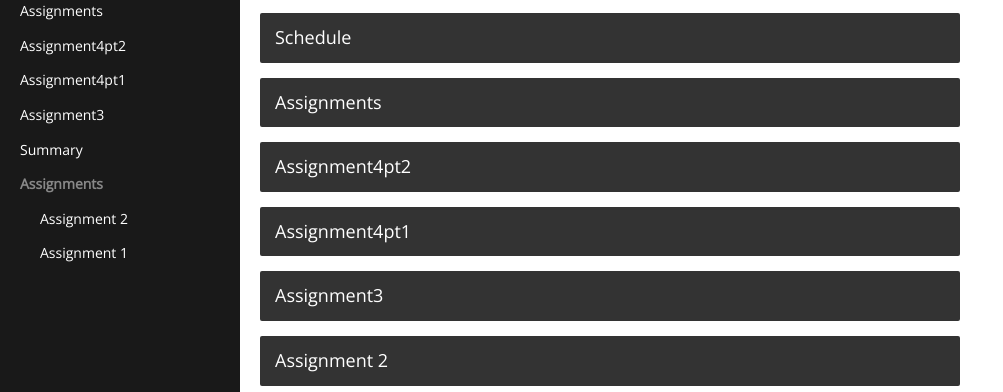
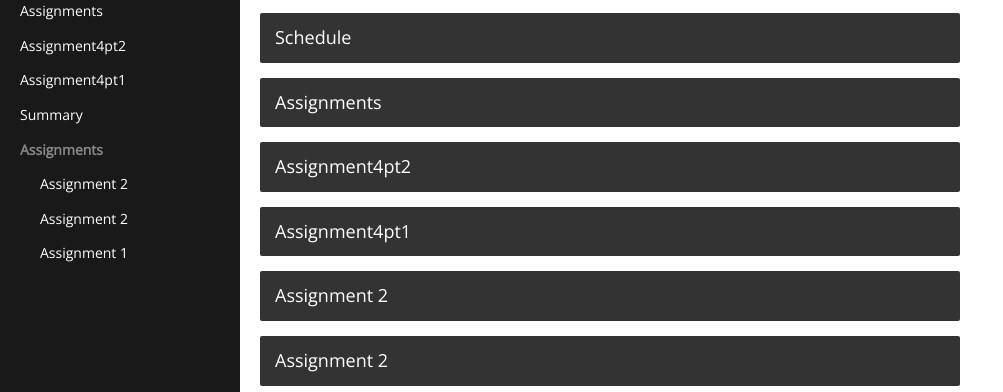
Before and after one commit to EMBrewer/dat150, a Jekyll site: the page built from index.html, in a window 1280 px wide. Shown: the part 301-693 px from the top of the page, without its empty margins (0-1003 px from the left). Built offline with Jekyll 4.4.1, drawn with Linux system fonts in a browser that asks for light colours.

Commit message:
Update 2021-09-17-assignment3.md

```diff
--- a/_posts/2021-09-17-assignment3.md
+++ b/_posts/2021-09-17-assignment3.md
@@ -1,3 +1,9 @@
+---
+category: Assignments
+title: 'Assignment 2'
+layout: null
+---
+
 # Assignment
 
 ## Summary
```
